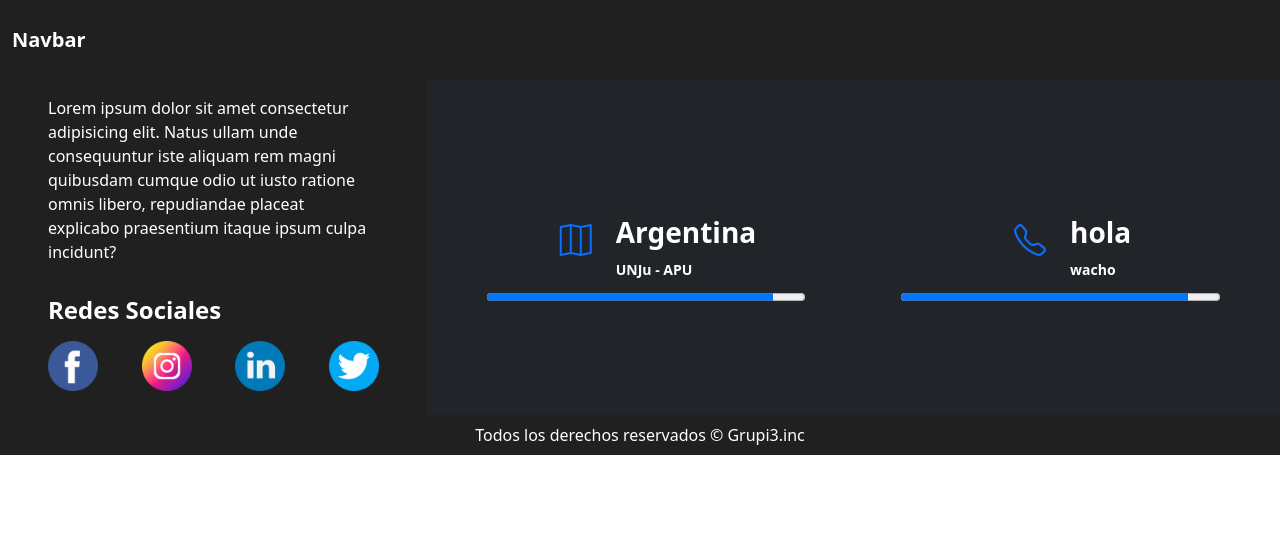
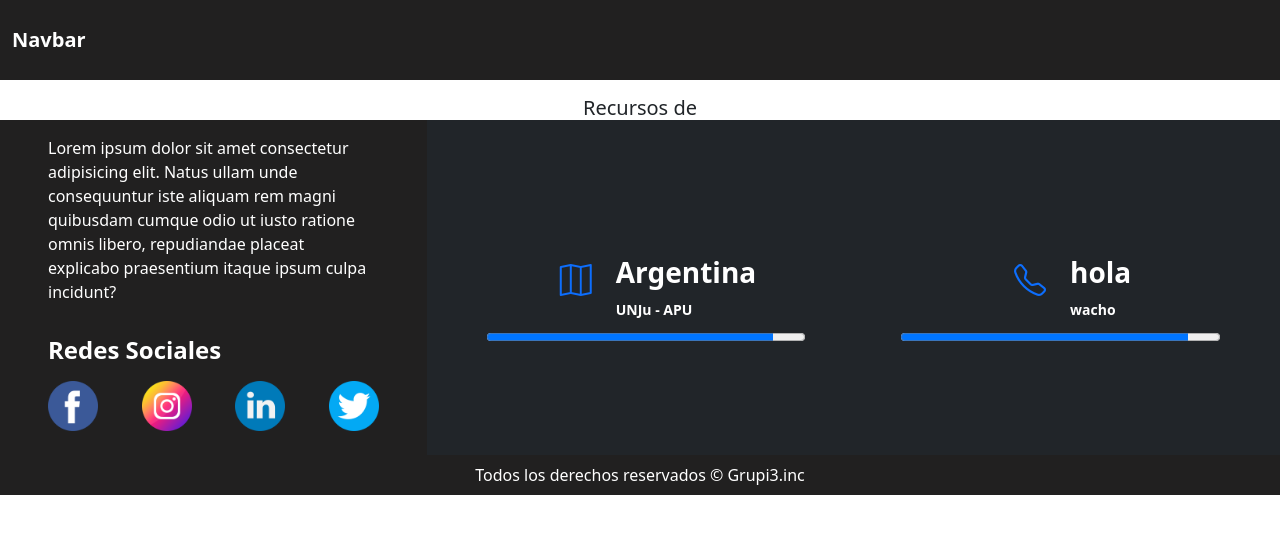
Before and after one commit to Mayko2003/tpfinalpyswgrupo3, an Angular app in the folder proyfrontendgrupo3/: page /recursos in a window 1280 px wide. Shown: the top 534 px of the page. Built offline with nearby package versions, Linux system fonts and the light colour scheme.

Commit message:
Samuel Paredes => se modifico la vista de los recursos de un anuncio se agregaron los tipos de archivos de video que se aceptan

```diff
--- a/proyfrontendgrupo3/src/app/components/form-anuncios/form-anuncios.component.html
+++ b/proyfrontendgrupo3/src/app/components/form-anuncios/form-anuncios.component.html
@@ -25,7 +25,7 @@
             <div class="input-group mb-3">
                 <label class="input-group-text" for="recurso">Recursos</label>
                 <!-- agregar formatos -->
-                <input name="recurso" type="file" class="form-control" id="recurso" accept="video/,image/,.pdf,.html,.jpeg,.png,.gif" multiple (change)="getFile($event,'recursos')">
+                <input name="recurso" type="file" class="form-control" id="recurso" accept=".png, .jpg, .jpeg, .pdf, .gif, .html, .mp4, .avi, .webm" multiple (change)="getFile($event,'recursos')">
             </div>
 
             <div class="input-group mb-3">
--- a/proyfrontendgrupo3/src/app/components/form-anuncios/form-anuncios.component.ts
+++ b/proyfrontendgrupo3/src/app/components/form-anuncios/form-anuncios.component.ts
@@ -79,7 +79,7 @@ export class FormAnunciosComponent implements OnInit {
   //metodo para cargar contenido y los recursos en el anuncio
   getFile(e: any, accion: string) {
     //agregar tipo de archivos
-    var Extensions = ["png", "jpeg", "pdf", "gif","html"] //agragar videos (en lo posible)!!!!!!!!!
+    var Extensions = ["png", "jpg", "jpeg", "pdf", "gif", "html", "mp4", "avi", "webm"]
 
     for (var i = 0; i < e.target.files.length; i++) {
       //controlamos el tamaño
--- a/proyfrontendgrupo3/src/app/components/recursos-anuncio/recursos-anuncio.component.html
+++ b/proyfrontendgrupo3/src/app/components/recursos-anuncio/recursos-anuncio.component.html
@@ -1,14 +1,20 @@
-<div class="row">
-    <div *ngFor="let recurso of anuncio.recursos" class="card col-4" style="width: 18rem;">
-        <img src={{recurso.recurso}} class="card-img-top" alt="...">
-        <div class="card-body">
-            <h5 class="card-title">{{recurso.tipo}}</h5>
-            <p class="card-text">Some quick example text to build on the card title and make up the bulk of the card's content.</p>
-            <a href="#" class="btn btn-primary">Go somewhere</a>
-        </div>
-        <div *ngIf="recurso.tipo == 'pdf'">
-            <iframe [src]="recurso.recurso" style="width:100%; height:700px;" frameborder="0"></iframe>
+<div class="m-3">
+    <div class="col-12 d-flex justify-content-center">
+        <h5 class="card-title">Recursos de {{anuncio.titulo}}</h5>
+    </div>
+    <div class="row row-cols-1 row-cols-md-3 g-4">
+        <div *ngFor="let recurso of anuncio.recursos" class="col">
+            <div [ngSwitch]="recurso.tipo" class="card">
+                <div *ngSwitchCase="'pdf' || 'html'">
+                    <iframe [src]="recurso.recurso" frameborder="0"></iframe>
+                </div>
+                <div *ngSwitchCase="'png' || 'jpg' || 'jpeg' || 'gif'">
+                    <img [src]="recurso.recurso" class="img-fluid">
+                </div>
+                <div *ngSwitchCase="'avi'||'mp4'||'webm'" class="col-4 ratio ratio-16x9">
+                    <video allowfullscreen [src]="recurso.recurso"></video>
+                </div>
+            </div>
         </div>
     </div>
-
 </div>
--- a/proyfrontendgrupo3/src/app/components/recursos-anuncio/recursos-anuncio.component.ts
+++ b/proyfrontendgrupo3/src/app/components/recursos-anuncio/recursos-anuncio.component.ts
@@ -1,5 +1,5 @@
 import { Component, OnInit } from '@angular/core';
-import { ActivatedRoute } from '@angular/router';
+import { ActivatedRoute, Router } from '@angular/router';
 import { Anuncio } from 'src/app/models/anuncio';
 import { AnuncioService } from 'src/app/services/anuncio.service';
 
@@ -21,7 +21,6 @@ export class RecursosAnuncioComponent implements OnInit {
         var id = params['id'];
         this.anuncioService.getAnuncio(id).subscribe(res => {
           Object.assign(this.anuncio, res)
-          console.log(this.anuncio)
         })
       }
     })
```
